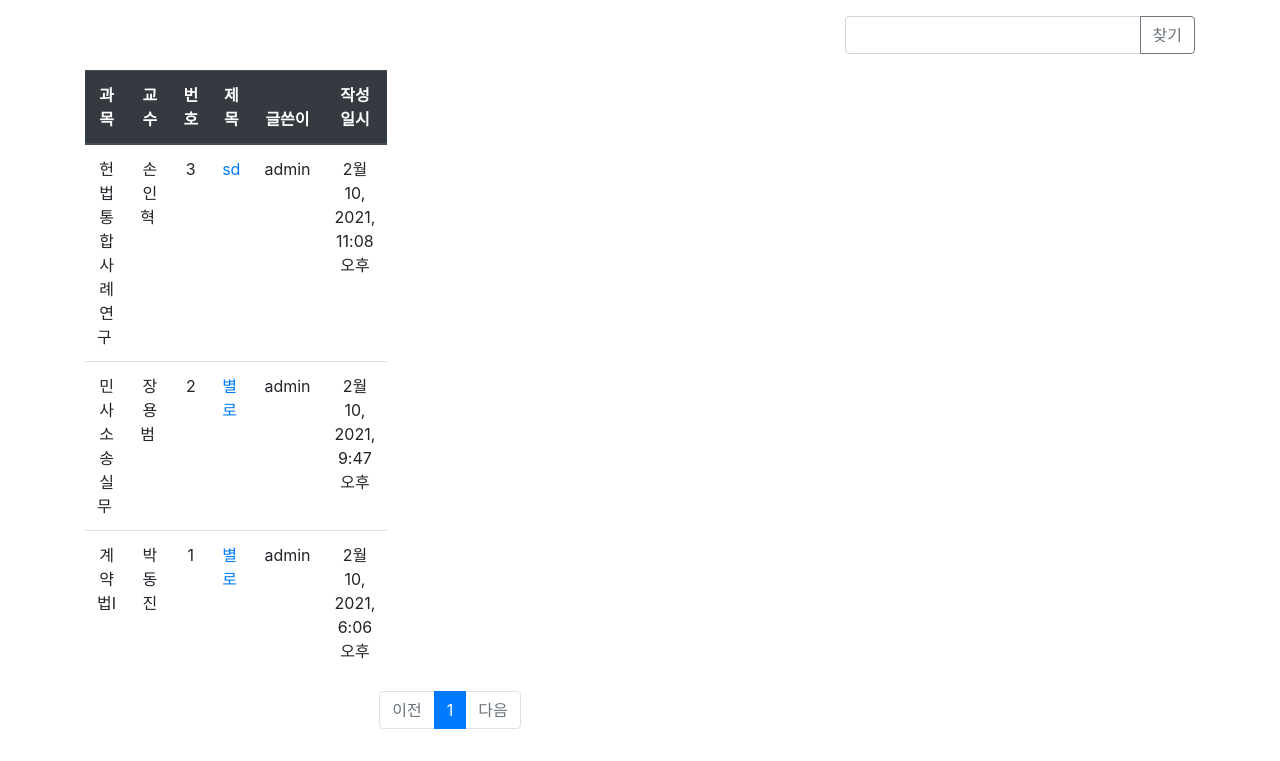
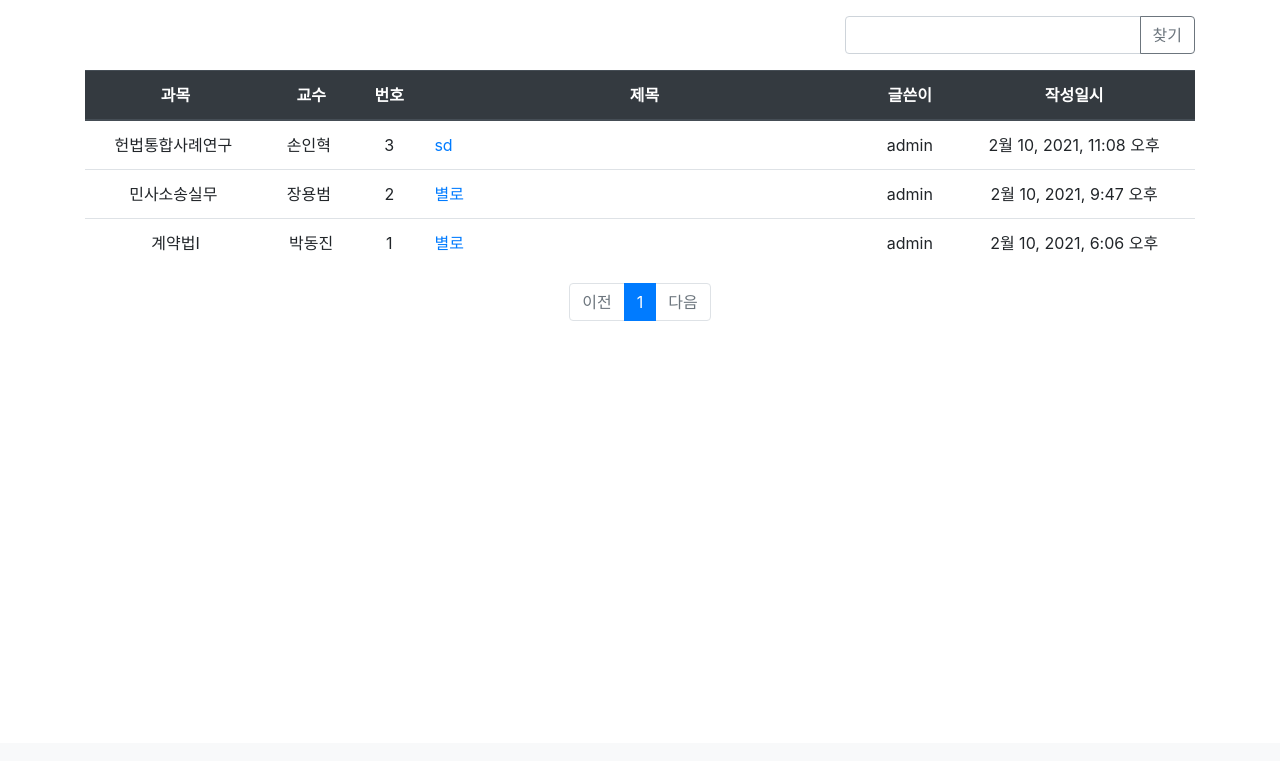
Before and after one commit to ylstimetable/ylstimetable, a Django app: page /board/list/ in a window 1280 px wide. Shown: the part 57-818 px from the top of the page. After the commit the page ends 378 px from the top, so only its background shows below. Run offline with Django 3.2, Linux system fonts and the light colour scheme; a user stored in the database is signed in; data comes from the database, SQL or seed files in the repository; some libraries are stand-ins or nearby versions.

Commit message:
또또 수정

```diff
--- a/board/views.py
+++ b/board/views.py
@@ -48,8 +48,8 @@ def detail(request, assess_id):
 
 
 @login_required(login_url='common:login')
-def delete(request, question_id):
-    assess = get_object_or_404(Assess, pk=question_id)
+def delete(request, assess_id):
+    assess = get_object_or_404(Assess, pk=assess_id)
 
     if request.user != assess.author:
         messages.error(request, '삭제권한이 없습니다.')
--- a/static/style.css
+++ /dev/null
@@ -1,6 +0,0 @@
-
-.table {
-    width: 10%;
-    margin-bottom: 1rem;
-    color: #212529;
-}
--- a/templates/assess_list.html
+++ b/templates/assess_list.html
@@ -13,8 +13,6 @@
             </div>
         </div>
     </div>
-    <div class="row">
-        <div class="col-md-8">
             <table class="table">
                 <thead>
                 <tr class="text-center thead-dark">
@@ -102,8 +100,6 @@
                 </li>
                 {% endif %}
             </ul>
-        </div>
-    </div>
 </div>
 <form id="searchForm" method="get" action="{% url 'index' %}">
     <input type="hidden" id="kw" name="kw" value="{{ kw|default_if_none:''">
--- a/templates/result.html
+++ b/templates/result.html
@@ -1,8 +1,8 @@
 {% extends 'base.html' %}
 {% block content %}
-<div class="container">
+<div class="container mt-3">
     <div class="row">
-        <div class="col-md-8">
+        <div class="col-md-12">
             <table class="table table-hover">
                 <thead>
                 <tr class="text-center">
```
